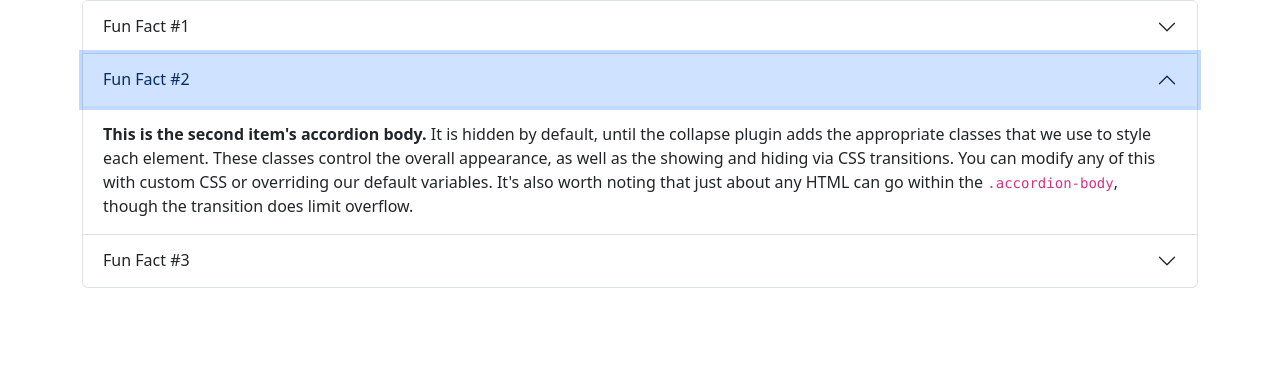
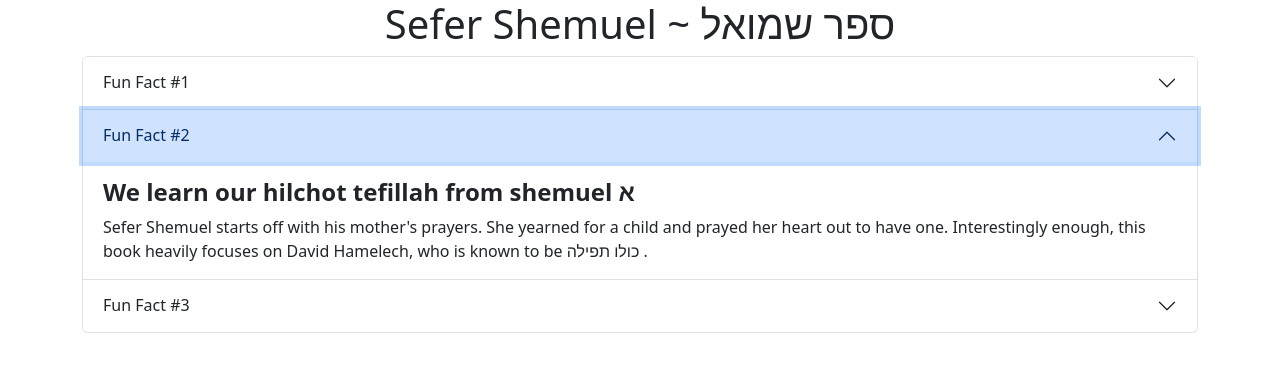
Before and after one commit to Jesskiroff/Melamedet-Site, a plain HTML site: page index.html/index.html in a window 1280 px wide. Both pictures are taken after a click on the button "Fun Fact #2". Drawn offline with nearby package versions, Linux system fonts and the light colour scheme.

Commit message:
bootstrap_site

```diff
--- a/index.html/index.html
+++ b/index.html/index.html
@@ -6,7 +6,10 @@
     <meta charset="UTF-8">
     <link rel="stylesheet" href="test.css">
     <meta name="viewport" content="width=device-width, initial-scale=1.0">
-    <title>Sefer Shemuel</title>
+    <div class="text-center">
+      <h1>Sefer Shemuel ~ ספר שמואל </h1>
+    </div>
+    </head>
 </head>
 <body>
  <div class="container">
@@ -19,7 +22,7 @@
           </h2>
           <div id="collapseOne" class="accordion-collapse collapse show" data-bs-parent="#accordionExample">
             <div class="accordion-body">
-             <p class="text-danger"><strong>Shemuel HaNavi wrote sefer Shoftim, Sefer Shemuel, and Megillat Rut.</strong> </p>Being that he wrote Sefer Shemuel, one would expect the sefer to be about the Prophet. It is fascinating to learn that the sefer focuses, as a matter or fact, on
+             <p class="text-dark h4"><strong>Shemuel HaNavi wrote sefer Shoftim, Sefer Shemuel, and Megillat Rut.</strong> </p>Being that he wrote Sefer Shemuel, one would expect the sefer to be about the Prophet. It is fascinating to learn that the sefer focuses, as a matter or fact, on kings, namely, David Hamelech.
             </div>
           </div>
         </div>
@@ -31,7 +34,7 @@
           </h2>
           <div id="collapseTwo" class="accordion-collapse collapse" data-bs-parent="#accordionExample">
             <div class="accordion-body">
-              <strong>This is the second item's accordion body.</strong> It is hidden by default, until the collapse plugin adds the appropriate classes that we use to style each element. These classes control the overall appearance, as well as the showing and hiding via CSS transitions. You can modify any of this with custom CSS or overriding our default variables. It's also worth noting that just about any HTML can go within the <code>.accordion-body</code>, though the transition does limit overflow.
+              <p class="text-dark h4"><strong>We learn our hilchot tefillah from shemuel א</strong></p> Sefer Shemuel starts off with his mother's prayers. She yearned for a child and prayed her heart out to have one. Interestingly enough, this book heavily focuses on David Hamelech, who is known to be כולו תפילה .
             </div>
           </div>
         </div>
@@ -43,7 +46,7 @@
           </h2>
           <div id="collapseThree" class="accordion-collapse collapse" data-bs-parent="#accordionExample">
             <div class="accordion-body">
-              <strong>This is the third item's accordion body.</strong> It is hidden by default, until the collapse plugin adds the appropriate classes that we use to style each element. These classes control the overall appearance, as well as the showing and hiding via CSS transitions. You can modify any of this with custom CSS or overriding our default variables. It's also worth noting that just about any HTML can go within the <code>.accordion-body</code>, though the transition does limit overflow.
+              <p class="text-dark h4"><strong>David Hamelech wrote most of Tehillim</strong></p> Tehillim, or the Book of Psalms, is one of the 24 books of tanach and is composed of poetry from some of our most prominent Tanach characters. These characters each cried out to Hashem, either praising him or reaching out in ultra-belief that he will bring them their salvation. David Hamelech had a rather difficult life, which he used as a vehicle of building his relationship with Hashem.
             </div>
           </div>
         </div>
--- a/index.html/test.css
+++ b/index.html/test.css
@@ -1,4 +1,4 @@
 .text-danger {
     color:aqua;
-    text
+    /* text */
 }
```
Also changed, not shown: 1 other file.
